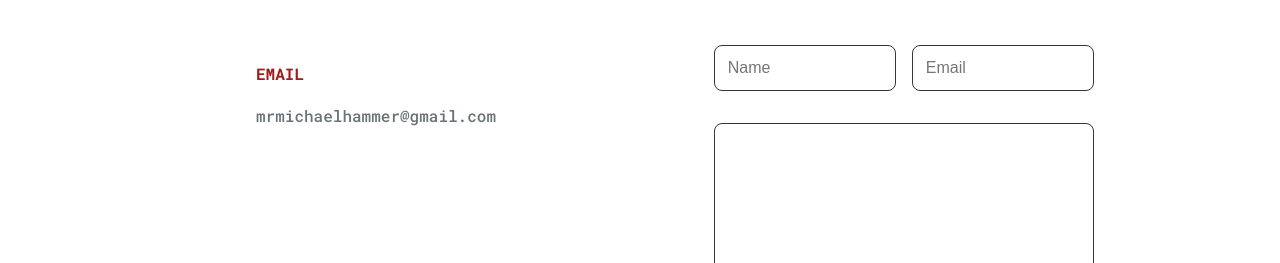
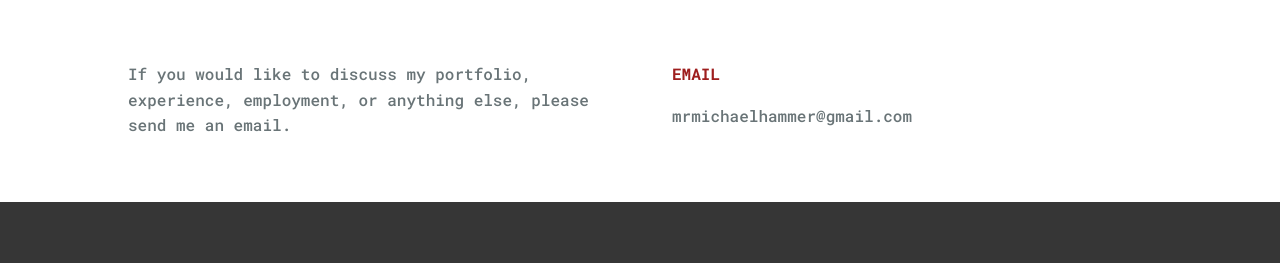
Before and after one commit to hammerize/hammerize.github.io, a plain HTML site: page index.html in a window 1280 px wide. Shown: the part 3282-3545 px from the top of the page. Drawn offline with nearby package versions, Linux system fonts and the light colour scheme.

Commit message:
Update index.html

```diff
--- a/index.html
+++ b/index.html
@@ -178,25 +178,21 @@
             </section>
 
             <!--===== CONTACT =====-->
-            <section class="contact section" id="contact">
+                        <section class="contact section" id="contact">
                 <h2 class="section-title">Contact</h2>
+                <div class="contact__container bd-grid">
+                    <div class="contact__info">
+                        <h3 class="contact__subtitle"></h3>
+                        <span class="contact__text">If you would like to discuss my portfolio, experience, employment, or anything else, please send me an email.</span>
 
+                    </div>
                 <div class="contact__container bd-grid">
                     <div class="contact__info">
                         <h3 class="contact__subtitle">EMAIL</h3>
                         <span class="contact__text">mrmichaelhammer@gmail.com</span>
+
                     </div>
 
-                    <form action="" class="contact__form">
-                        <div class="contact__inputs">
-                            <input type="text" placeholder="Name" class="contact__input">
-                            <input type="mail" placeholder="Email" class="contact__input">
-                        </div>
-
-                        <textarea name="" id="" cols="0" rows="10" class="contact__input"></textarea>
-
-                        <input type="submit" value="Submit" class="contact__button">
-                    </form>
                 </div>
             </section>
         </main>
```
